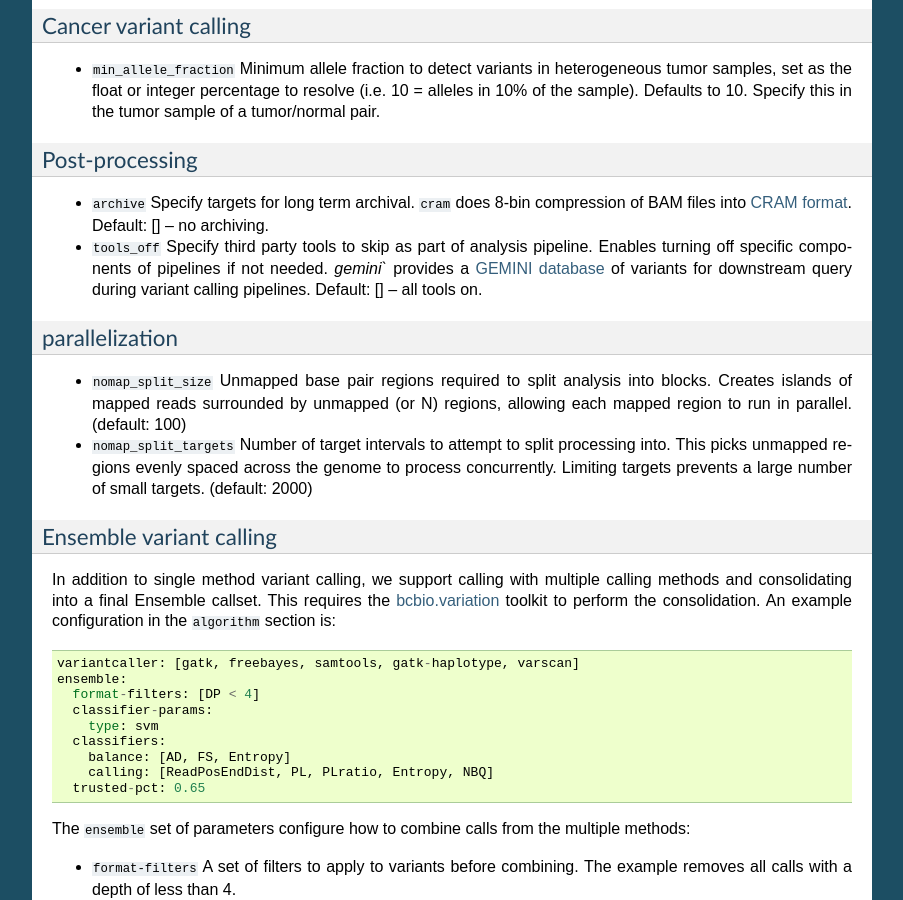
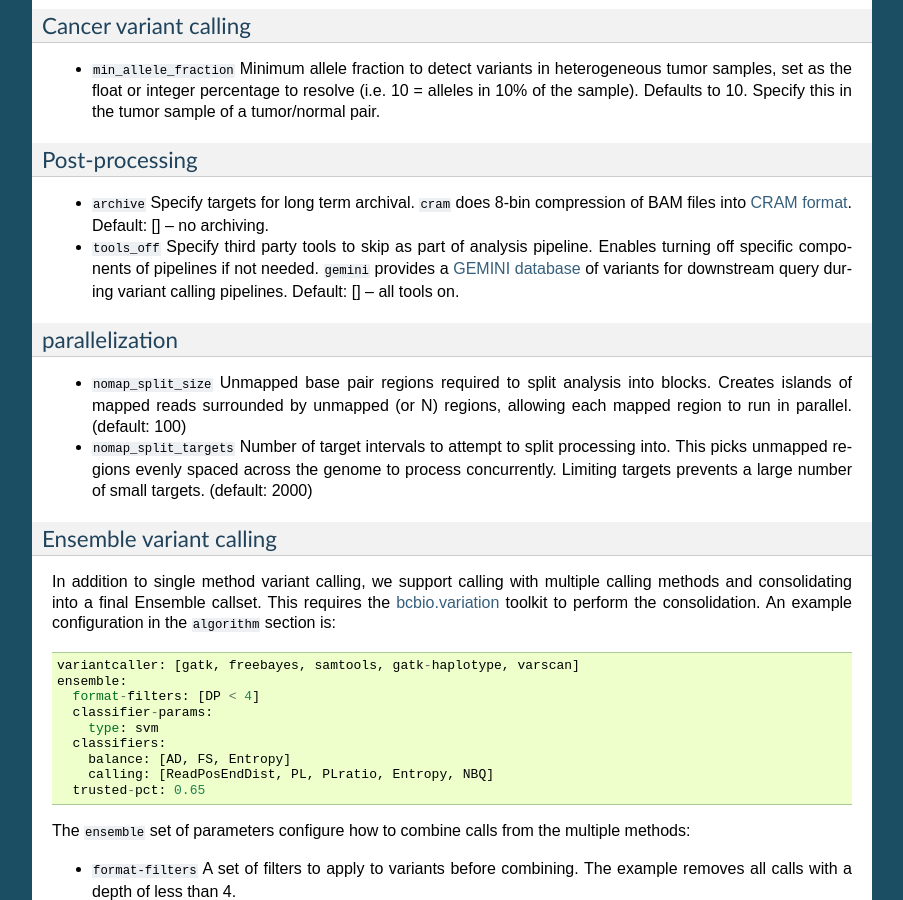
Before and after one commit to bcbio/bcbio-nextgen, a Sphinx documentation site: the page built from docs/contents/configuration.rst, in a window 1280 px wide and 900 px high, scrolled down 5661 px. Shown: the whole window, without its empty margins (198-1101 px from the left). Built offline with Sphinx 7.4.7, drawn with Linux system fonts in a browser that asks for light colours.

Commit message:
Small doc fix in conifguration.rst.
... and because I just want a commit on bcbio :).

```diff
--- a/docs/contents/configuration.rst
+++ b/docs/contents/configuration.rst
@@ -362,7 +362,7 @@ Post-processing
   Default: [] -- no archiving.
 - ``tools_off`` Specify third party tools to skip as part of analysis
   pipeline. Enables turning off specific components of pipelines if not
-  needed. `gemini`` provides a `GEMINI database`_ of variants for downstream
+  needed. ``gemini`` provides a `GEMINI database`_ of variants for downstream
   query during variant calling pipelines.
   Default: [] -- all tools on.
 
```
